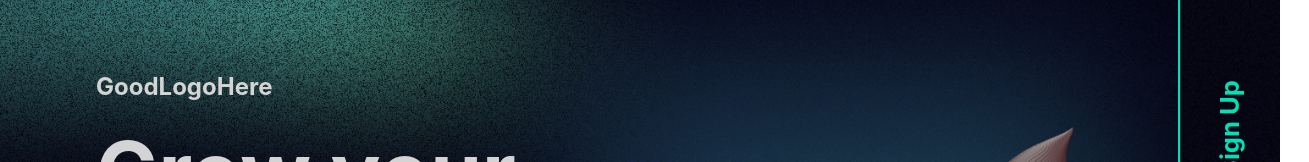
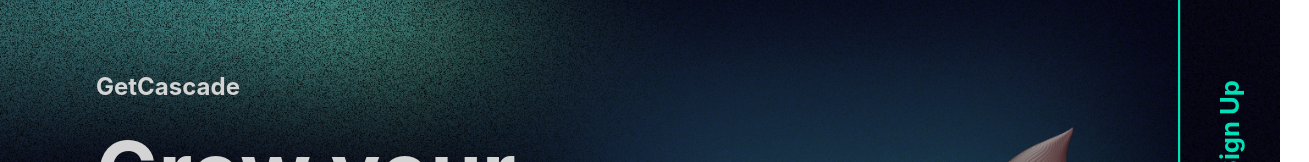
Before and after one commit to idealistworld/solananetwork, a React (Create React App) app: page / in a window 1280 px wide. Shown: the top 162 px of the page, 1309 px wide, since content can reach past the window. Built offline with nearby package versions, Linux system fonts and the light colour scheme.

Commit message:
Fixed Overflow

```diff
--- a/src/components/home/home.js
+++ b/src/components/home/home.js
@@ -29,10 +29,10 @@ const Home = () => {
       />
       <div className="home-middle-container">
         <div className="home-middle-content">
-          <h1 id="logo-mobile" className="logo">GoodLogoHere</h1>
+          <h1 id="logo-mobile" className="logo">GetCascade</h1>
           <div className="writing-logo">
             <div id="home-left" className="home-left">
-              <h1 id="logo-desktop" className="logo">GoodLogoHere</h1>
+              <h1 id="logo-desktop" className="logo">GetCascade</h1>
               <h1 id="home-title" className="home-title">Grow your audience<br></br> and get paid.</h1>
               <p id="home-paragraph" className="home-paragraph">This is some text that is just going to take up space on the page.  this is just something htat is giong here for the puropse of things being here!!</p>
               <form id="submit-section" className="submit-section">
--- a/src/components/navbar/navbar.css
+++ b/src/components/navbar/navbar.css
@@ -10,6 +10,7 @@
     z-index: 3;
     position: absolute;
     margin-left: 92vw;
+    overflow: hidden;
 }
 
 .nav-links {
@@ -40,6 +41,7 @@
     font-size: 2vw;
     width: 20vh;
     text-align: center;
+    color: white;
 }
 
 @media only screen and (max-device-width: 450px) {
```
